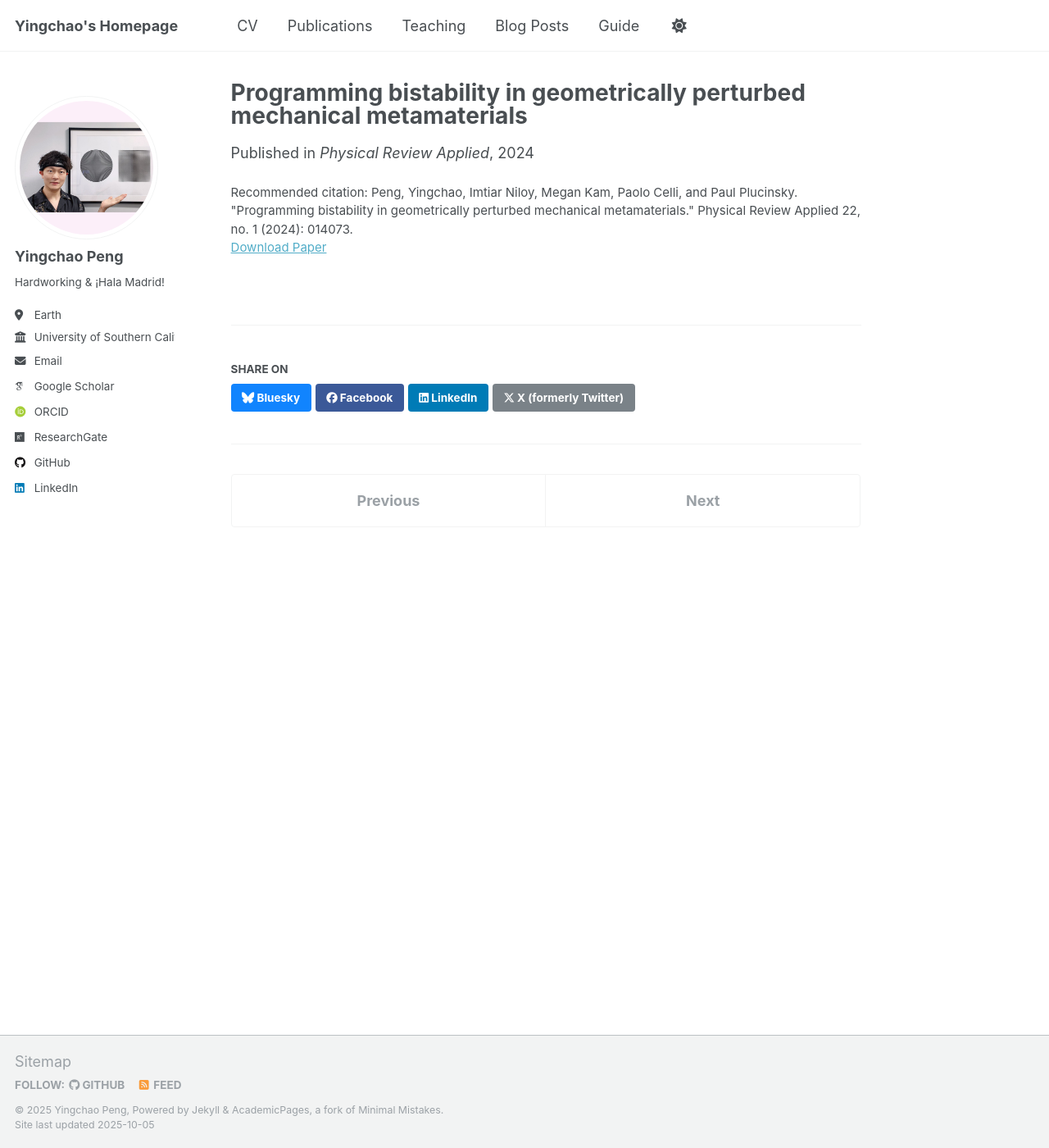
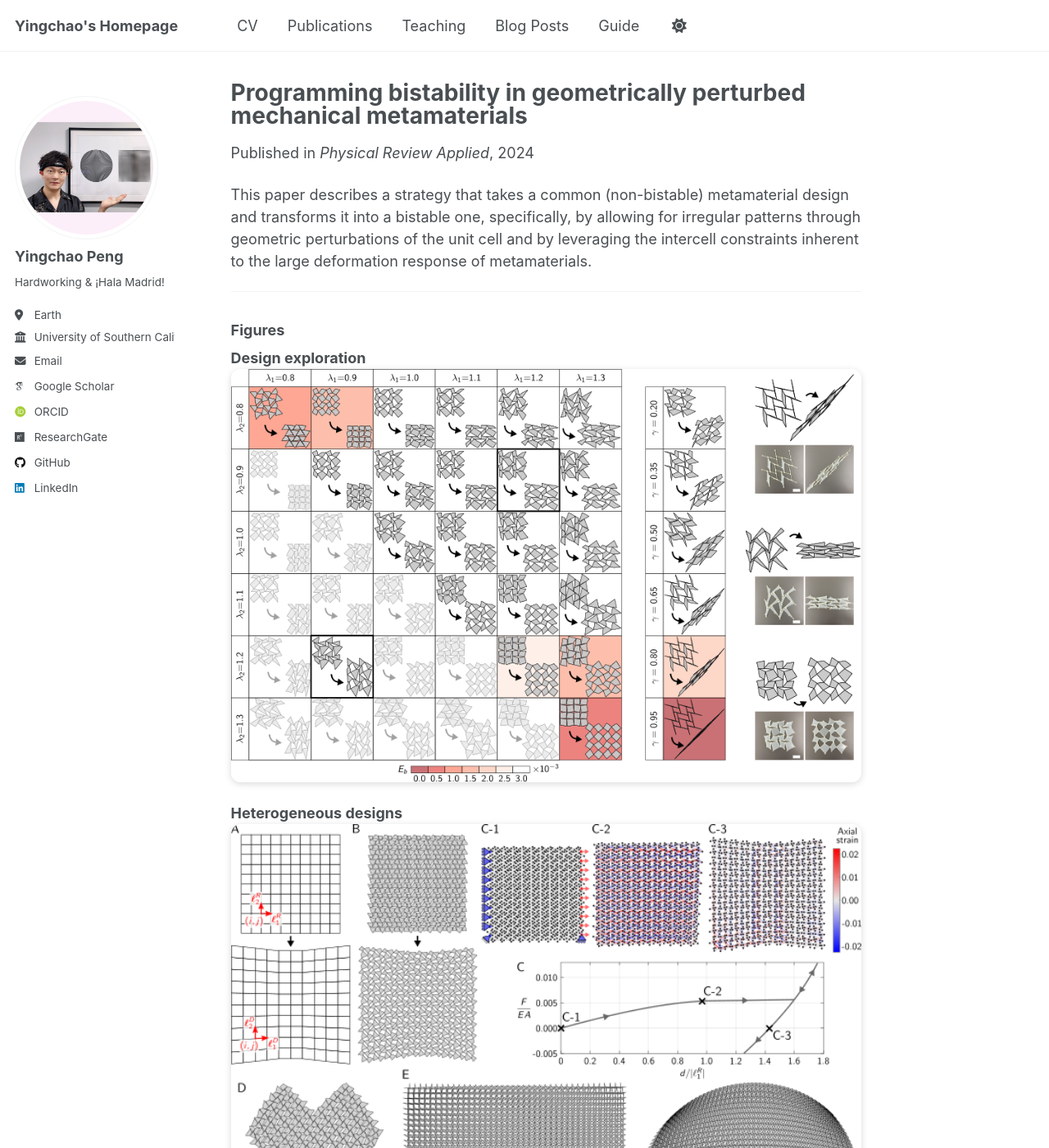
Before and after one commit to YingchaoPeng/YingchaoPeng.github.io, a Jekyll site: the page built from _publications/2024-aps-mechanical-metamaterials.md, in a window 1280 px wide and 1400 px high. Shown: the whole window at 82% size. Built offline with Jekyll 4.4.1, drawn with Linux system fonts in a browser that asks for light colours; some web fonts are replaced; a script that is not in the unit is left out; some of the changed text lies outside the part shown.

Commit message:
Update 2024-aps-mechanical-metamaterials.md

```diff
--- a/_publications/2024-aps-mechanical-metamaterials.md
+++ b/_publications/2024-aps-mechanical-metamaterials.md
@@ -3,9 +3,35 @@ title: "Programming bistability in geometrically perturbed mechanical metamateri
 collection: publications
 category: manuscripts
 permalink: /publication/2024-aps-mechanical-metamaterials
-excerpt: 'This paper describes a strategy that takes a common (non-bistable) metamaterial design and transforms it into a bistable one, specifically, by allowing for irregular patterns through geometric perturbations of the unit cell and by leveraging the intercell constraints inherent to the large deformation response of metamaterials.'
+excerpt: |
+  This paper describes a strategy that takes a common (non-bistable) metamaterial design and transforms it into a bistable one, specifically, by allowing for irregular patterns through geometric perturbations of the unit cell and by leveraging the intercell constraints inherent to the large deformation response of metamaterials.
+  <br/><br/>
+  **Design exploration**<br/>
+  <img src='/images/Design-exploration.png' style='width:800px; border-radius:10px; box-shadow:0 2px 8px rgba(0,0,0,0.15);'>
+  <br/><br/>
+  **Heterogeneous designs**<br/>
+  <img src='/images/Heter.png' style='width:800px; border-radius:10px; box-shadow:0 2px 8px rgba(0,0,0,0.15);'>
 date: 2024-07-29
-venue: 'Physical Review Applied'
-paperurl: 'https://journals.aps.org/prapplied/abstract/10.1103/PhysRevApplied.22.014073'
-citation: 'Peng, Yingchao, Imtiar Niloy, Megan Kam, Paolo Celli, and Paul Plucinsky. "Programming bistability in geometrically perturbed mechanical metamaterials." Physical Review Applied 22, no. 1 (2024): 014073.'
+venue: "Physical Review Applied"
+paperurl: "https://journals.aps.org/prapplied/abstract/10.1103/PhysRevApplied.22.014073"
+citation: "Peng, Yingchao, Imtiar Niloy, Megan Kam, Paolo Celli, and Paul Plucinsky. 'Programming bistability in geometrically perturbed mechanical metamaterials.' Physical Review Applied 22, no. 1 (2024): 014073."
 ---
+
+This paper describes a strategy that takes a common (non-bistable) metamaterial design and transforms it into a bistable one, specifically, by allowing for irregular patterns through geometric perturbations of the unit cell and by leveraging the intercell constraints inherent to the large deformation response of metamaterials.
+
+---
+
+### Figures
+
+**Design exploration**
+<img src="/images/Design-exploration.png" alt="Design exploration" style="width:800px; border-radius:12px; box-shadow:0 2px 8px rgba(0,0,0,0.15);">
+
+**Heterogeneous designs**
+<img src="/images/Heter.png" alt="Heterogeneous designs" style="width:800px; border-radius:12px; box-shadow:0 2px 8px rgba(0,0,0,0.15);">
+
+---
+
+### Citation
+> Peng, Yingchao, Imtiar Niloy, Megan Kam, Paolo Celli, and Paul Plucinsky.
+> *Physical Review Applied* 22, no. 1 (2024): 014073.
+> [View paper here](https://journals.aps.org/prapplied/abstract/10.1103/PhysRevApplied.22.014073)
```
